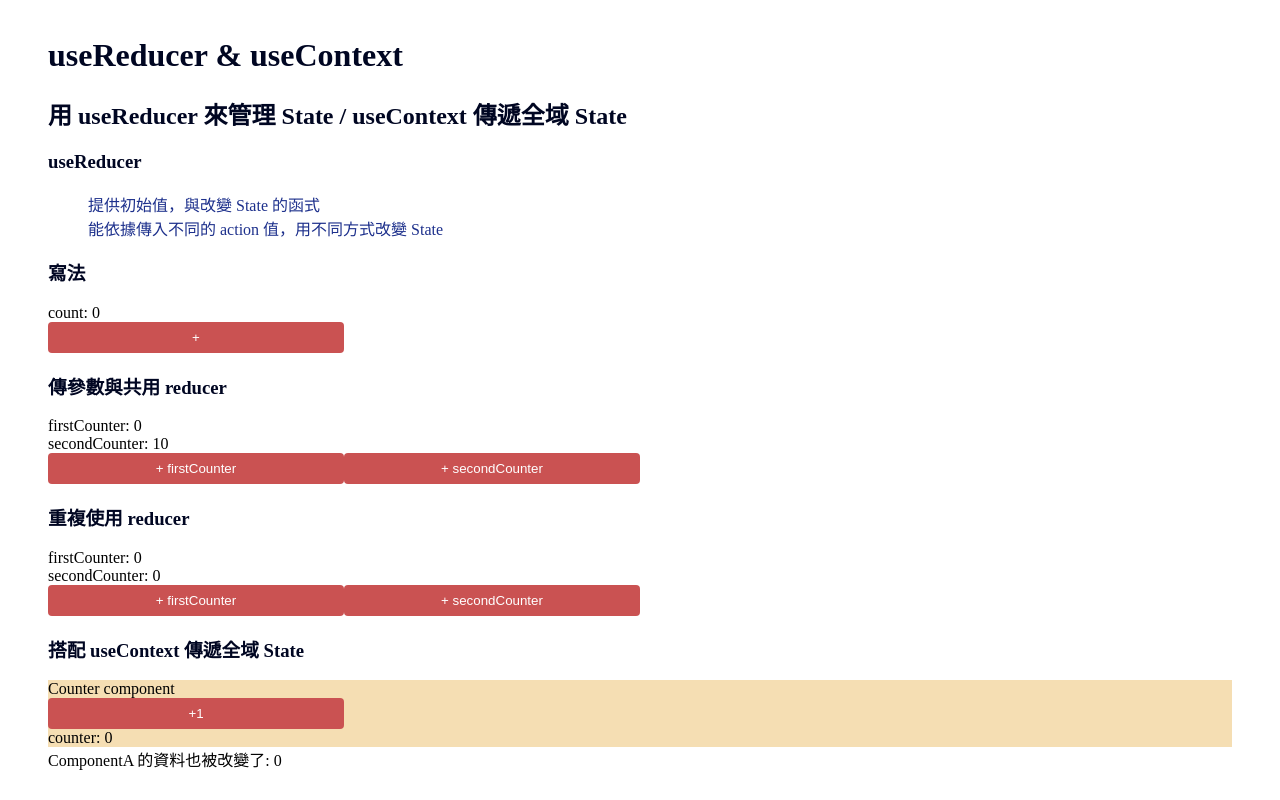
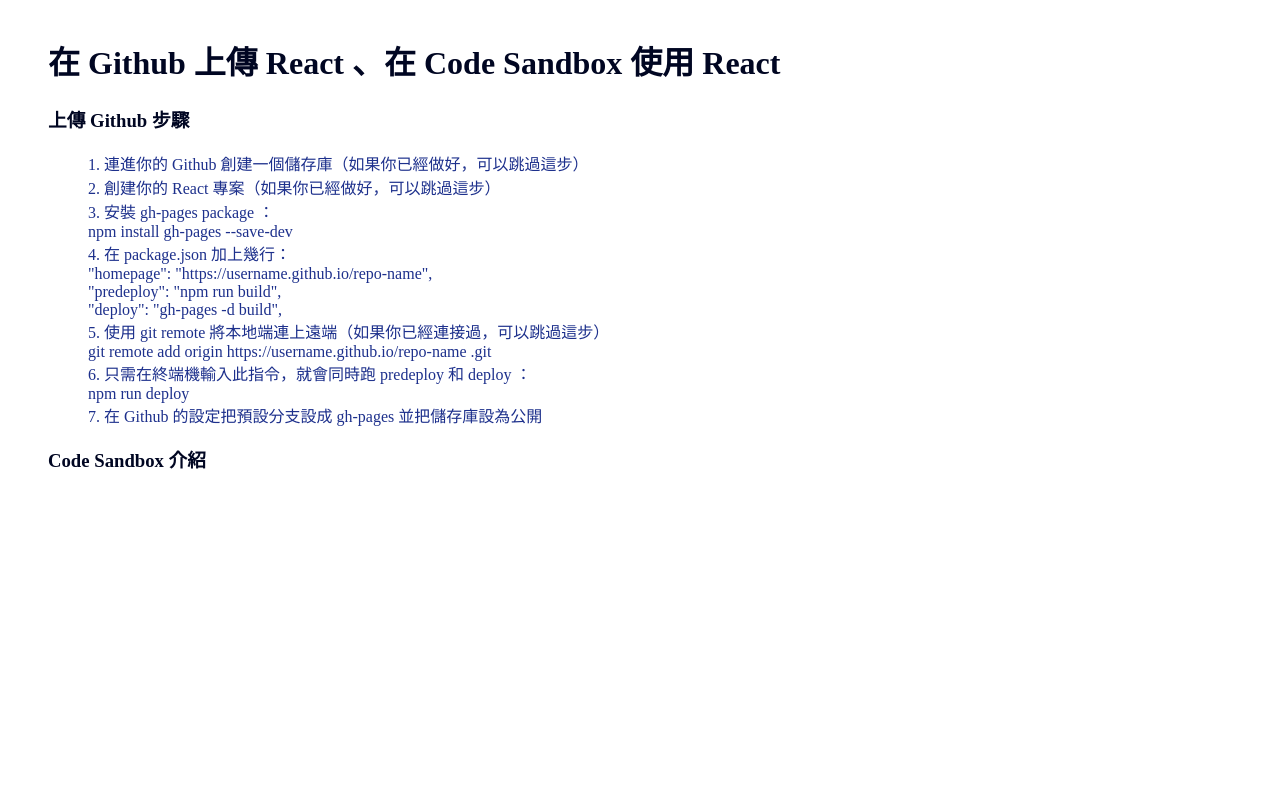
Before and after one commit to vvvvvvii/Ironman, a React (Create React App) app: page / in a window 1280 px wide. Built offline with nearby package versions, Linux system fonts and the light colour scheme.

Commit message:
課前準備

```diff
--- a/src/App.js
+++ b/src/App.js
@@ -1,30 +1,9 @@
 import Memo from "./pages/Memo";
-import Counter from "./components/Counter";
-import ComponentA from "./components/ComponentA";
-import React, { useReducer } from "react";
 
-export const CountContext = React.createContext();
-const initialState = 0;
-const reducer = (state, action) => {
-  switch (action) {
-    case "add":
-      return state + 1;
-    default:
-      return state;
-  }
-};
 export default function App() {
-  const [count, dispatch] = useReducer(reducer, initialState);
-
   return (
     <div className="app-container">
-      <CountContext.Provider
-        value={{ countState: count, countDispatch: dispatch }}
-      >
-        <Memo />
-        <Counter />
-        <ComponentA />
-      </CountContext.Provider>
+      <Memo />
     </div>
   );
 }
--- a/src/components/ComponentA.js
+++ /dev/null
@@ -1,7 +0,0 @@
-import React, { useContext } from "react";
-import { CountContext } from "../App";
-function ComponentA() {
-  const countContext = useContext(CountContext);
-  return <p>ComponentA 的資料也被改變了: {countContext.countState}</p>;
-}
-export default ComponentA;
--- a/src/components/Counter.js
+++ /dev/null
@@ -1,17 +0,0 @@
-import React, { useContext } from "react";
-// 引入 CountContext
-import { CountContext } from "../App";
-
-function Counter() {
-  // useContext 可接收並回傳 CountContext
-  const countContext = useContext(CountContext);
-  return (
-    <div className="bg-wheat">
-      <p>Counter component</p>
-      {/* 在此做的變動會影響到全域的資料 */}
-      <button onClick={() => countContext.countDispatch("add")}>+1</button>
-      <p>counter: {countContext.countState}</p>
-    </div>
-  );
-}
-export default Counter;
--- a/src/components/Reducer.js
+++ /dev/null
@@ -1,24 +0,0 @@
-import { useReducer } from "react";
-// 設定預設值
-const initialState = 0;
-// 改變 State 的函式
-const reducer = (state, action) => {
-  // 根據傳入的值判斷對應行為
-  switch (action) {
-    case "add":
-      return state + 1;
-    default:
-      return state;
-  }
-};
-function Reducer() {
-  const [count, dispatch] = useReducer(reducer, initialState);
-  return (
-    <div>
-      <p>count: {count}</p>
-      {/* 按按鈕時傳入 add 到 reducer 中，藉以改變 count 的值 */}
-      <button onClick={() => dispatch("add")}> + </button>
-    </div>
-  );
-}
-export default Reducer;
--- a/src/components/Reducer2.js
+++ /dev/null
@@ -1,43 +0,0 @@
-import { useReducer } from "react";
-
-// 有兩個以上的 State 這樣寫
-const initialState = {
-  firstCounter: 0,
-  secondCounter: 10,
-};
-const reducer = (state, action) => {
-  // 傳入的 action 變為物件了，所以改成用 action.type 來判斷 action 的名稱
-  switch (action.type) {
-    case "add":
-      return {
-        ...state,
-        firstCounter: state.firstCounter + action.value,
-      };
-    case "add2":
-      return {
-        ...state,
-        secondCounter: state.secondCounter + 1,
-      };
-    default:
-      return state;
-  }
-};
-function Reducer2() {
-  // 因為在同一物件裡，宣告一次就好
-  const [count, dispatch] = useReducer(reducer, initialState);
-  return (
-    <div>
-      {/* firstCounter 和 secondCounter 是獨立的不會互相影響 */}
-      <p>firstCounter: {count.firstCounter}</p>
-      <p>secondCounter: {count.secondCounter}</p>
-      {/* dispatch 傳入物件，並用 type 代表行動名稱、 value 代表傳入的參數 */}
-      <button onClick={() => dispatch({ type: "add", value: 10 })}>
-        + firstCounter
-      </button>
-      <button onClick={() => dispatch({ type: "add2" })}>
-        + secondCounter
-      </button>
-    </div>
-  );
-}
-export default Reducer2;
--- a/src/components/Reducer3.js
+++ /dev/null
@@ -1,28 +0,0 @@
-import { useReducer } from "react";
-
-// 設定一樣的初始值和一樣的 reducer
-const initialState = 0;
-const reducer = (state, action) => {
-  switch (action) {
-    case "add":
-      return state + 1;
-    default:
-      return state;
-  }
-};
-function Reducer3() {
-  // 用不同名稱宣告
-  const [count, dispatch] = useReducer(reducer, initialState);
-  const [count2, dispatch2] = useReducer(reducer, initialState);
-
-  return (
-    <div>
-      {/* count 和 count2 不會互相影響，但用的都是一樣的 reducer */}
-      <p>firstCounter: {count}</p>
-      <p>secondCounter: {count2}</p>
-      <button onClick={() => dispatch("add")}> + firstCounter </button>
-      <button onClick={() => dispatch2("add")}> + secondCounter </button>
-    </div>
-  );
-}
-export default Reducer3;
--- a/src/pages/Memo.js
+++ b/src/pages/Memo.js
@@ -1,28 +1,37 @@
 import React from "react";
-import Reducer from "../components/Reducer";
-import Reducer2 from "../components/Reducer2";
-import Reducer3 from "../components/Reducer3";
-
-import { useState } from "react";
 
 function Memo() {
-  // const [num, setNum] = useState(0);
   return (
     <div>
-      <h1>useReducer & useContext</h1>
-      <h2>用 useReducer 來管理 State / useContext 傳遞全域 State </h2>
-      <h3>useReducer</h3>
+      <h1>在 Github 上傳 React 、在 Code Sandbox 使用 React</h1>
+      <h3>上傳 Github 步驟</h3>
       <ul>
-        <li>提供初始值，與改變 State 的函式</li>
-        <li>能依據傳入不同的 action 值，用不同方式改變 State</li>
+        <li>
+          1. 連進你的 Github 創建一個儲存庫（如果你已經做好，可以跳過這步）
+        </li>
+        <li>2. 創建你的 React 專案（如果你已經做好，可以跳過這步）</li>
+        <li>
+          3. 安裝 gh-pages package ：<p>npm install gh-pages --save-dev</p>
+        </li>
+        <li>
+          4. 在 package.json 加上幾行：
+          <p>"homepage": "https://username.github.io/repo-name",</p>
+          <p>"predeploy": "npm run build",</p>
+          <p>"deploy": "gh-pages -d build",</p>
+        </li>
+        <li>
+          5. 使用 git remote 將本地端連上遠端（如果你已經連接過，可以跳過這步）
+          <p>git remote add origin https://username.github.io/repo-name .git</p>
+        </li>
+        <li>
+          6. 只需在終端機輸入此指令，就會同時跑 predeploy 和 deploy ：
+          <p>npm run deploy</p>
+          {/* 自己設定 commit message */}
+          {/* <p>npm run deploy -- -m "Deploy React app to GitHub Pages"</p> */}
+        </li>
+        <li>7. 在 Github 的設定把預設分支設成 gh-pages 並把儲存庫設為公開</li>
       </ul>
-      <h3>寫法</h3>
-      <Reducer />
-      <h3>傳參數與共用 reducer</h3>
-      <Reducer2 />
-      <h3>重複使用 reducer</h3>
-      <Reducer3 />
-      <h3>搭配 useContext 傳遞全域 State </h3>
+      <h3>Code Sandbox 介紹</h3>
     </div>
   );
 }
```
